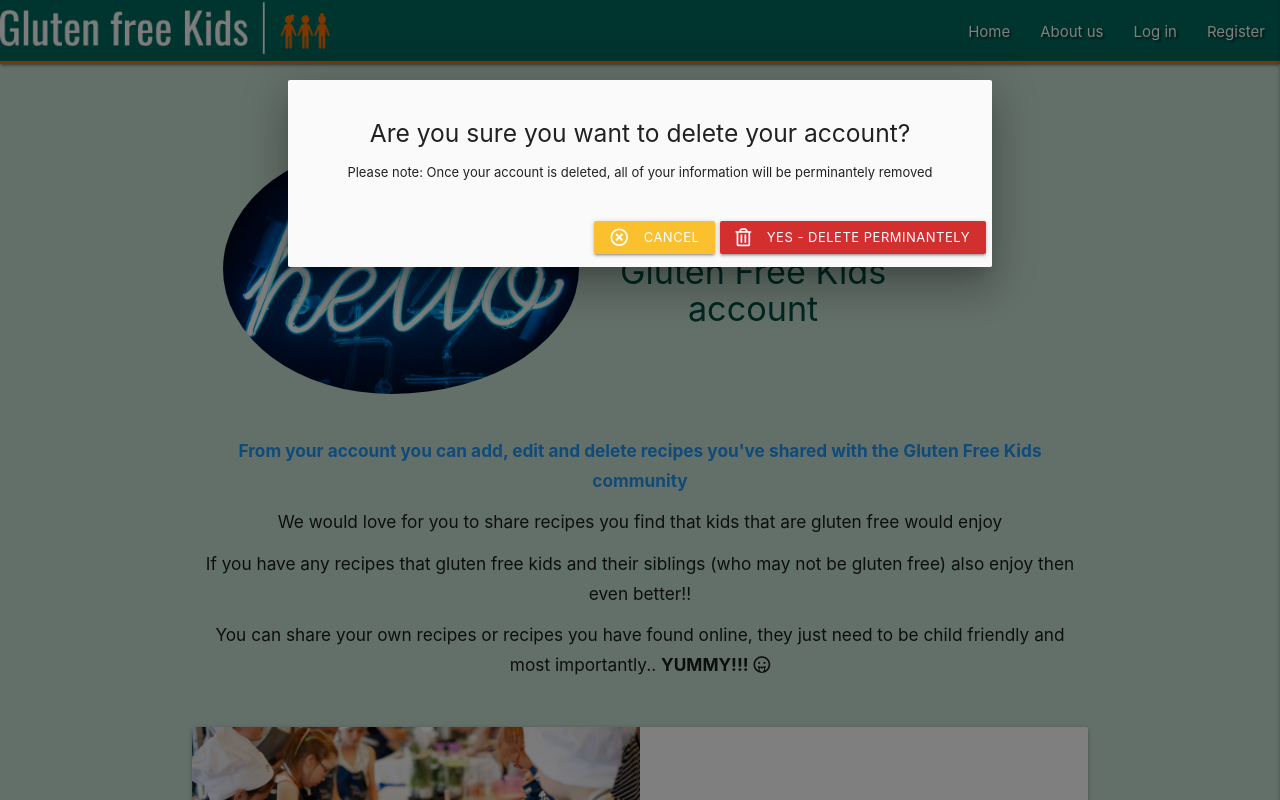
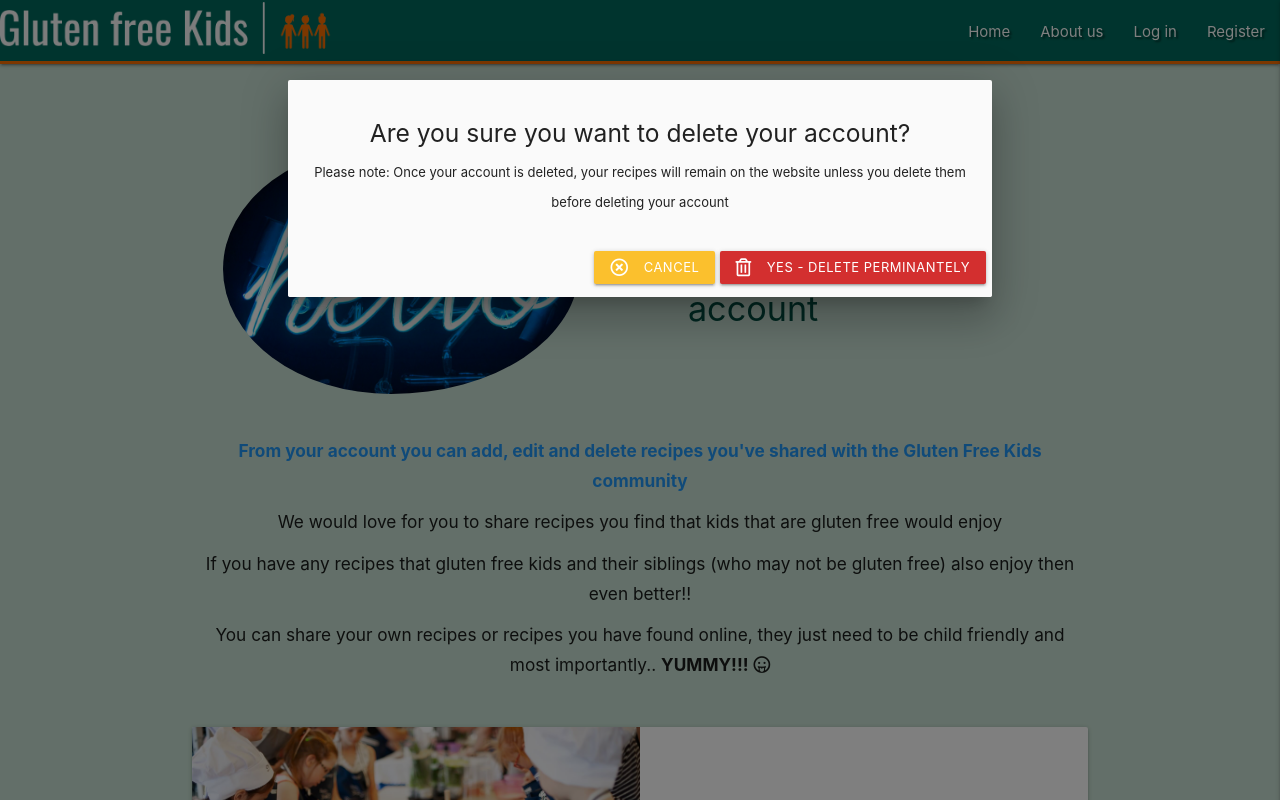
Before and after one commit to EDavies2020/GFRecipes_MS3, a Flask app: template templates/account.html in a window 1280 px wide, after a click on "delete account". Run offline with Flask 2, Linux system fonts and the light colour scheme; the template is opened without the code that fills it, so the values that code supplies are empty; some libraries are stand-ins or nearby versions.

Commit message:
delete account text updated

```diff
--- a/templates/account.html
+++ b/templates/account.html
@@ -66,8 +66,7 @@
                 <div id="deletemodal" class="modal">
                     <div class="modal-content">
                         <h5>Are you sure you want to delete your account?</h5>
-                        <p>Please note: Once your account is deleted, all of your information will be perminantely
-                            removed</p>
+                        <p>Please note: Once your account is deleted, your recipes will remain on the website unless you delete them before deleting your account</p>
                     </div>
                     <div class="modal-footer">
                         <a href="{{ url_for('get_recipes') }}" class="modal-close btn-small yellow darken-2"><i
```
